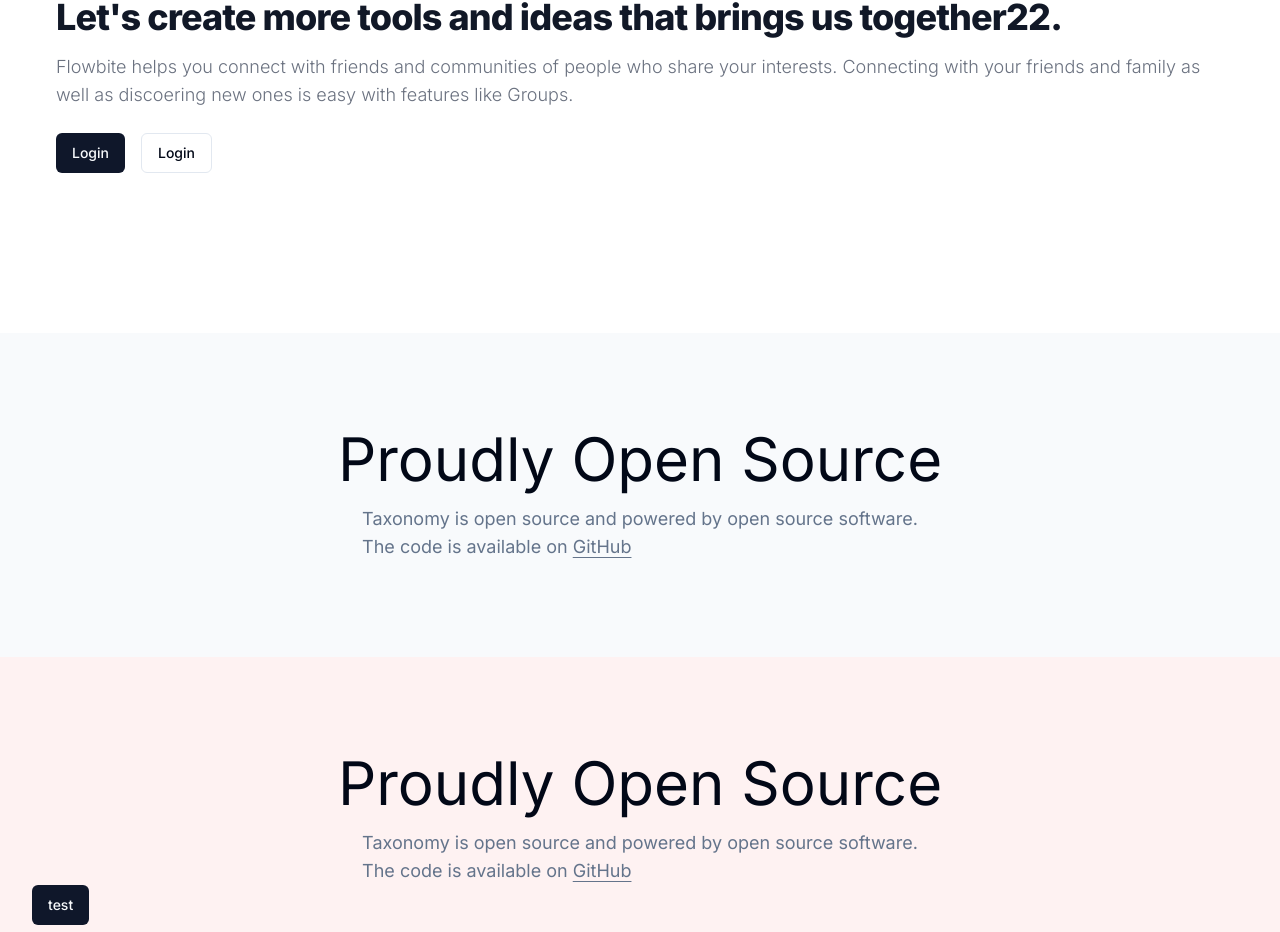
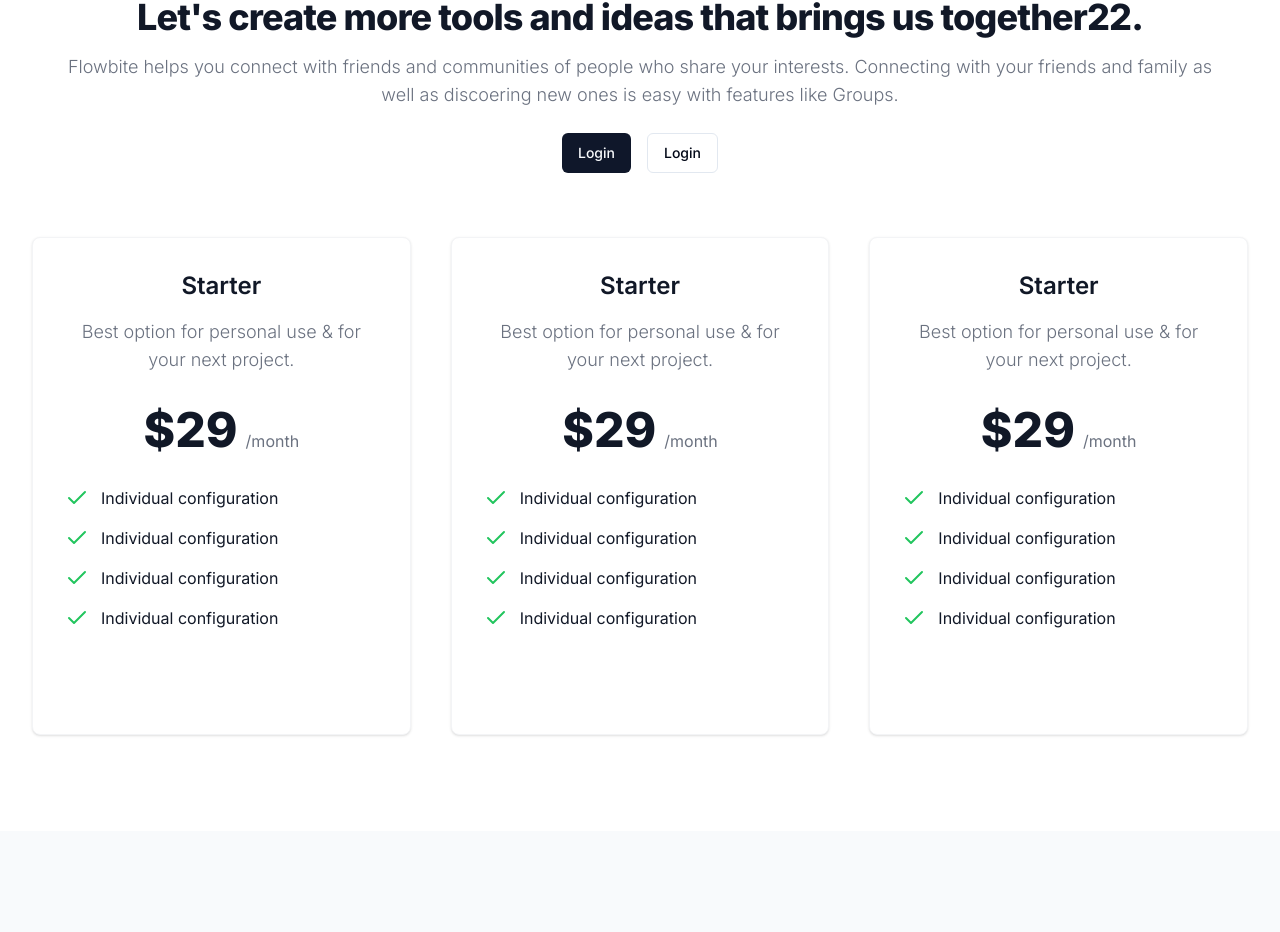
Before and after one commit to lagab/nextsite, a Next.js app: page / in a window 1280 px wide. Shown: the part 1373-2305 px from the top of the page. Built offline with nearby package versions, Linux system fonts and the light colour scheme.

Commit message:
init pricingcard component

```diff
--- a/app/page.tsx
+++ b/app/page.tsx
@@ -1,4 +1,5 @@
 import { Cta, CtaImagePosition } from '@/components/Cta'
+import { PricingCard } from '@/components/PricingCard'
 import { Section } from '@/components/Section'
 import { Button } from '@/components/ui/button'
 import { Footer } from '@/src/features/layout/Footer'
@@ -30,14 +31,21 @@ export default function Home() {
           body="Flowbite helps you connect with friends and communities of people who share your interests. Connecting with your friends and family as well as discoering new ones is easy with features like Groups."
           image={{url:"https://flowbite.s3.amazonaws.com/blocks/marketing-ui/cta/cta-dashboard-mockup.svg",title: "tiite", position: CtaImagePosition.BEFORE}}
           />
+          <div className="text-center">
           <Cta
           title="Let's create more tools and ideas that brings us together22."
           body="Flowbite helps you connect with friends and communities of people who share your interests. Connecting with your friends and family as well as discoering new ones is easy with features like Groups."
-          action={<div className='space-x-4'>
+          action={<div className='space-x-4 text-center'>
             <Button asChild variant={'default'}><Link href="/login">Login</Link></Button>
             <Button asChild variant={'outline'}><Link href="/login">Login</Link></Button>
           </div>}
           />
+          </div>
+          <div className="space-y-8 lg:grid lg:grid-cols-3 sm:gap-6 xl:gap-10 lg:space-y-0">
+              <PricingCard />
+              <PricingCard />
+              <PricingCard />
+          </div>
         </Section>
 
         <Section id="open-source" size={'lg'} className="bg-slate-50 dark:bg-gray-900">
--- /dev/null
+++ b/components/PricingCard.tsx
@@ -0,0 +1,34 @@
+import { Check } from 'lucide-react'
+import React from 'react'
+
+export const PricingCard = () => {
+  return (
+    <div className="flex flex-col p-6 mx-auto max-w-lg text-center text-gray-900 bg-white rounded-lg border border-gray-100 shadow dark:border-gray-600 xl:p-8 dark:bg-gray-800 dark:text-white">
+              <h3 className="mb-4 text-2xl font-semibold">Starter</h3>
+              <p className="font-light text-gray-500 sm:text-lg dark:text-gray-400">Best option for personal use & for your next project.</p>
+              <div className="flex justify-center items-baseline my-8">
+                  <span className="mr-2 text-5xl font-extrabold">$29</span>
+                  <span className="text-gray-500 dark:text-gray-400">/month</span>
+              </div>
+              <ul role="list" className="mb-8 space-y-4 text-left">
+                  <li className="flex items-center space-x-3">
+                    <Check className="text-green-500 dark:text-green-400" />
+                    <span>Individual configuration</span>
+                  </li>
+                  <li className="flex items-center space-x-3">
+                    <Check className="text-green-500 dark:text-green-400" />
+                    <span>Individual configuration</span>
+                  </li>
+                  <li className="flex items-center space-x-3">
+                    <Check className="text-green-500 dark:text-green-400" />
+                    <span>Individual configuration</span>
+                  </li>
+                  <li className="flex items-center space-x-3">
+                    <Check className="text-green-500 dark:text-green-400" />
+                    <span>Individual configuration</span>
+                  </li>
+              </ul>
+              <a href="#" className="text-white bg-primary-600 hover:bg-primary-700 focus:ring-4 focus:ring-primary-200 font-medium rounded-lg text-sm px-5 py-2.5 text-center dark:text-white  dark:focus:ring-primary-900">Get started</a>
+          </div>
+  )
+}
```
